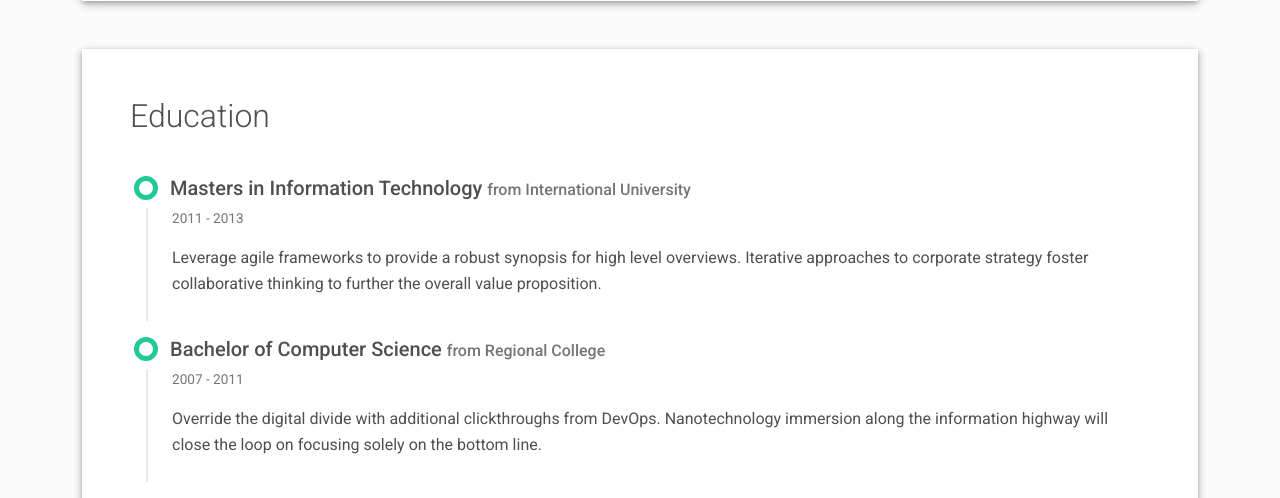
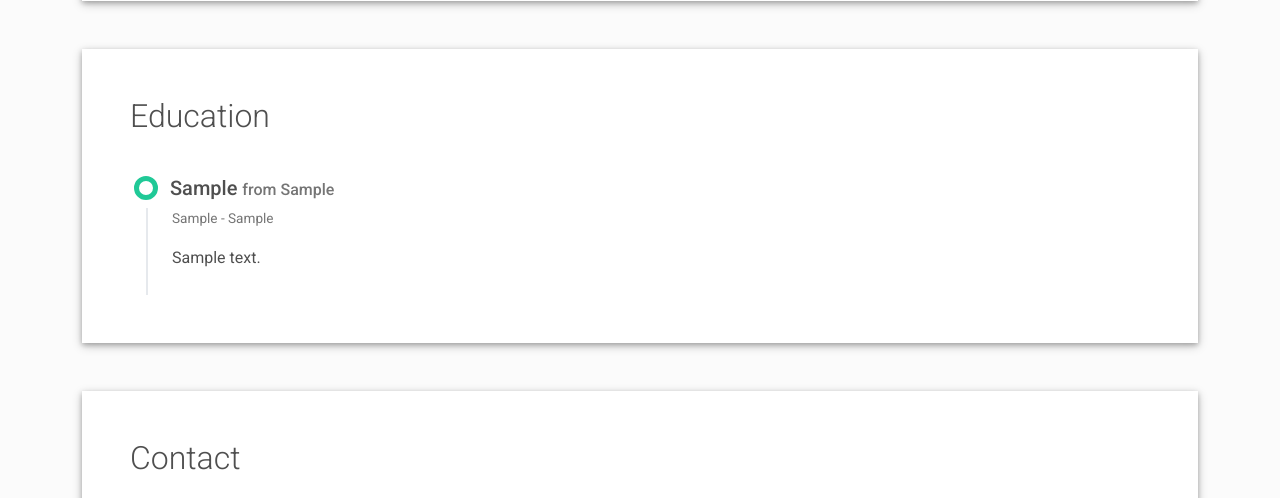
Before and after one commit to ClintAfton2003/TestCV, a Node server app: page / in a window 1280 px wide. Shown: the part 2167-2665 px from the top of the page. Run offline with Node 20, Linux system fonts and the light colour scheme; tables that the repository leaves empty hold one stand-in row (values such as "Sample post"); grey boxes marked "Sample" are stand-in pictures; some libraries are stand-ins or nearby versions.

Commit message:
education update

```diff
--- a/controller/home_controller.js
+++ b/controller/home_controller.js
@@ -1,8 +1,9 @@
 const Profile = require('../models/about_model');
+const Education = require('../models/education_model');
 
 async function index(req, res, next) {
   const profiles = await Profile.find({});
-
-  res.render('index', { title: 'Our CV2', page: req.url, profile: profiles[0] });
+  const educations = await Education.find({});
+  res.render('index', { title: 'Our CV2', page: req.url, profile: profiles[0], educations });
 }
 module.exports = { index };
--- a/routes/index.js
+++ b/routes/index.js
@@ -3,9 +3,11 @@ var router = express.Router();
 
 const homeController = require('../controller/home_controller');
 const aboutController = require('../controller/about_controller');
+const educationController = require('../controller/education_controller');
 
 /* GET home page. */
 router.get('/', homeController.index);
 router.get('/about', aboutController.index);
+router.get('/education', educationController.index);
 
 module.exports = router;
--- /dev/null
+++ b/views/components/education.ejs
@@ -0,0 +1,76 @@
+<!DOCTYPE html>
+<html lang="en-US">
+  <head>
+    <meta charset="UTF-8" />
+    <meta http-equiv="X-UA-Compatible" content="IE=edge" />
+    <meta name="viewport" content="width=device-width, initial-scale=1" />
+    <title><%= title %></title>
+    <link rel="preconnect" href="https://fonts.gstatic.com" crossorigin="crossorigin" />
+    <link
+      rel="preload"
+      as="style"
+      href="https://fonts.googleapis.com/css2?family=Poppins:wght@600&amp;family=Roboto:wght@300;400;500;700&amp;display=swap"
+    />
+    <link
+      rel="stylesheet"
+      href="https://fonts.googleapis.com/css2?family=Poppins:wght@600&amp;family=Roboto:wght@300;400;500;700&amp;display=swap"
+      media="print"
+      onload="this.media='all'"
+    />
+    <noscript>
+      <link
+        rel="stylesheet"
+        href="https://fonts.googleapis.com/css2?family=Poppins:wght@600&amp;family=Roboto:wght@300;400;500;700&amp;display=swap"
+      />
+    </noscript>
+    <link href="css/font-awesome/css/all.min.css?ver=1.2.1" rel="stylesheet" />
+    <link href="css/mdb.min.css?ver=1.2.1" rel="stylesheet" />
+    <link href="css/aos.css?ver=1.2.1" rel="stylesheet" />
+    <link href="css/main.css?ver=1.2.1" rel="stylesheet" />
+    <noscript>
+      <style type="text/css">
+        [data-aos] {
+          opacity: 1 !important;
+          transform: translate(0) scale(1) !important;
+        }
+      </style>
+    </noscript>
+  </head>
+  <body class="bg-light" id="top">
+    <!-- Header -->
+    <% if (page === '/education') { %> <%- include('../layouts/header') %> <% } else { %> <% } %>
+    <!-- Header -->
+
+    <div class="shadow-1-strong bg-white my-5 p-5" id="education">
+      <div class="education-section">
+        <h2 class="h2 fw-light mb-4">Education</h2>
+        <div class="timeline">
+          <% educations.forEach(function(education) { %>
+          <div class="timeline-card timeline-card-success" data-aos="fade-in" data-aos-delay="0">
+            <div class="timeline-head px-4 pt-3">
+              <div class="h5">
+                <%= education.certificate %>
+                <span class="text-muted h6">from <%= education.school %></span>
+              </div>
+            </div>
+            <div class="timeline-body px-4 pb-4">
+              <div class="text-muted text-small mb-3">
+                <%= education.startDay %> - <%= education.endDay %>
+              </div>
+              <div><%= education.description %></div>
+            </div>
+          </div>
+          <% }); %>
+        </div>
+      </div>
+    </div>
+
+    <!-- footer -->
+    <% if (page === '/education') { %> <%- include('../layouts/footer') %> <%} else { %> <% } %>
+    <!-- footer -->
+
+    <script src="scripts/mdb.min.js?ver=1.2.1"></script>
+    <script src="scripts/aos.js?ver=1.2.1"></script>
+    <script src="scripts/main.js?ver=1.2.1"></script>
+  </body>
+</html>
--- a/views/index.ejs
+++ b/views/index.ejs
@@ -266,72 +266,11 @@
               </div>
             </div>
           </div>
-          <div class="shadow-1-strong bg-white my-5 p-5" id="education">
-            <div class="education-section">
-              <h2 class="h2 fw-light mb-4">Education</h2>
-              <div class="timeline">
-                <div
-                  class="timeline-card timeline-card-success"
-                  data-aos="fade-in"
-                  data-aos-delay="0"
-                >
-                  <div class="timeline-head px-4 pt-3">
-                    <div class="h5">
-                      Masters in Information Technology
-                      <span class="text-muted h6">from International University</span>
-                    </div>
-                  </div>
-                  <div class="timeline-body px-4 pb-4">
-                    <div class="text-muted text-small mb-3">2011 - 2013</div>
-                    <div>
-                      Leverage agile frameworks to provide a robust synopsis for high level
-                      overviews. Iterative approaches to corporate strategy foster collaborative
-                      thinking to further the overall value proposition.
-                    </div>
-                  </div>
-                </div>
-                <div
-                  class="timeline-card timeline-card-success"
-                  data-aos="fade-in"
-                  data-aos-delay="200"
-                >
-                  <div class="timeline-head px-4 pt-3">
-                    <div class="h5">
-                      Bachelor of Computer Science
-                      <span class="text-muted h6">from Regional College</span>
-                    </div>
-                  </div>
-                  <div class="timeline-body px-4 pb-4">
-                    <div class="text-muted text-small mb-3">2007 - 2011</div>
-                    <div>
-                      Override the digital divide with additional clickthroughs from DevOps.
-                      Nanotechnology immersion along the information highway will close the loop on
-                      focusing solely on the bottom line.
-                    </div>
-                  </div>
-                </div>
-                <div
-                  class="timeline-card timeline-card-success"
-                  data-aos="fade-in"
-                  data-aos-delay="400"
-                >
-                  <div class="timeline-head px-4 pt-3">
-                    <div class="h5">
-                      Science and Mathematics
-                      <span class="text-muted h6">from Mt. High Scool</span>
-                    </div>
-                  </div>
-                  <div class="timeline-body px-4 pb-4">
-                    <div class="text-muted text-small mb-3">1995 - 2007</div>
-                    <div>
-                      User generated content in real-time will have multiple touchpoints for
-                      offshoring. Organically grow the holistic world view of disruptive innovation.
-                    </div>
-                  </div>
-                </div>
-              </div>
-            </div>
-          </div>
+
+          <!-- education -->
+          <%- include('./components/education.ejs') %>
+          <!-- education -->
+
           <div class="shadow-1-strong bg-white my-5 p-5" id="contact">
             <div class="contant-section">
               <h2 class="h2 fw-light text mb-4">Contact</h2>
```
Also changed, not shown: controller/education_controller.js (added, +7 -0 lines), models/education_model.js (added, +13 -0 lines).
